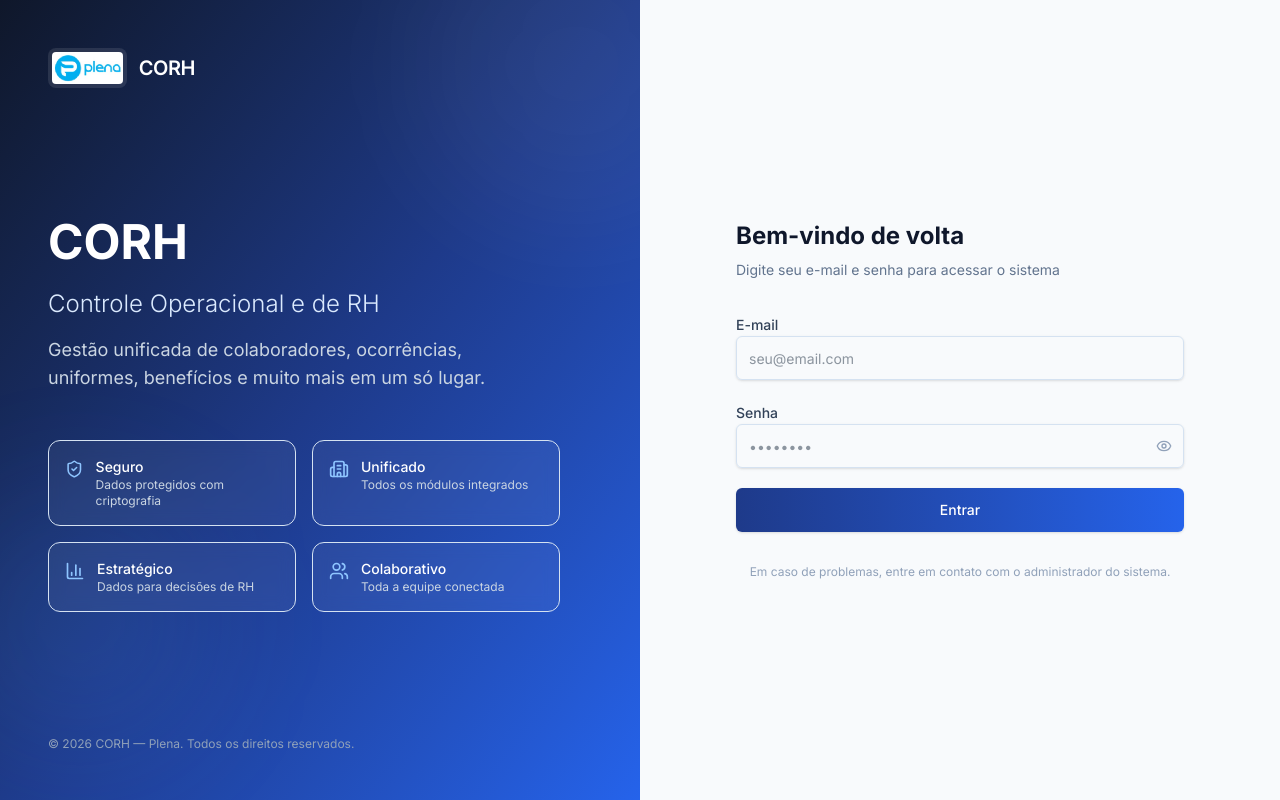
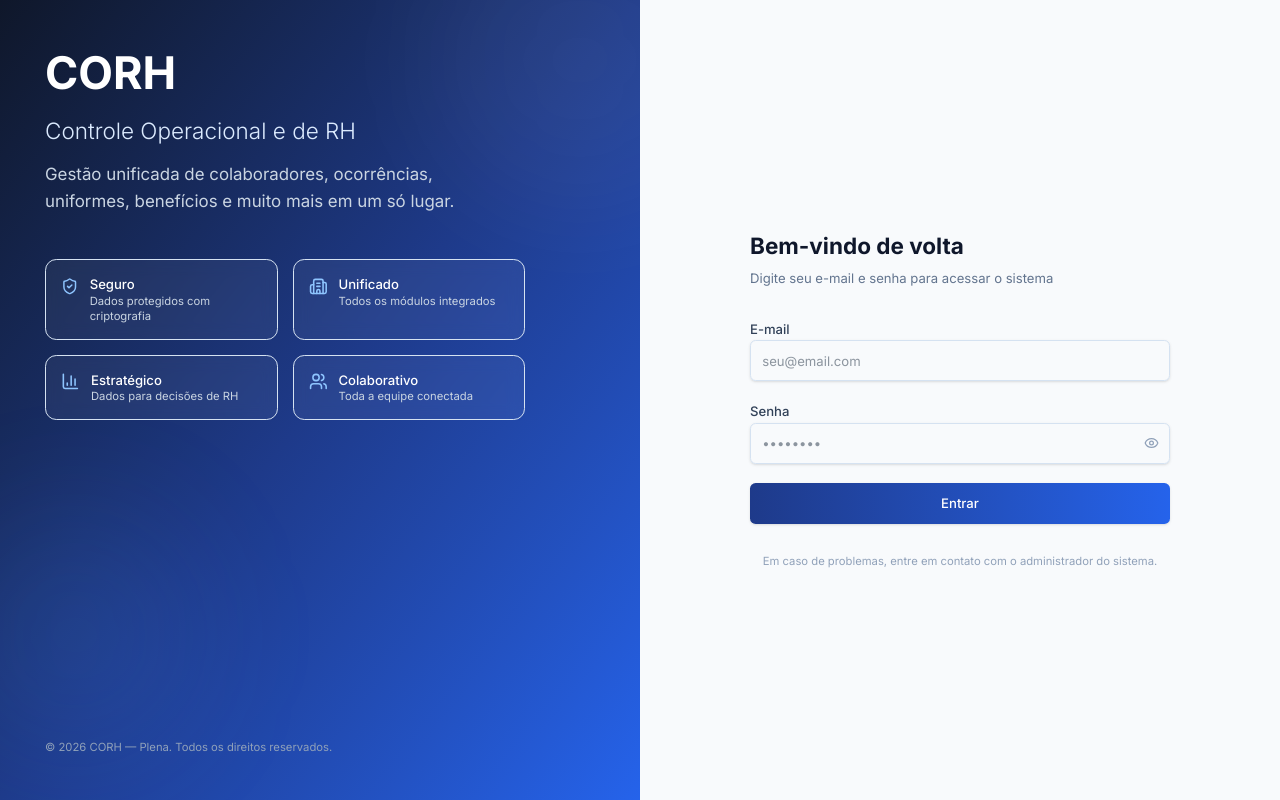
Before and after one commit to financeiroplenaserv-art/RH-Plena-Unificado, a React (Vite) app: page / in a window 1280 px wide. Built offline with nearby package versions, Linux system fonts and the light colour scheme; no server answers.

Commit message:
style(login): remove logo/texto do header e ajusta font-size base para 15px

```diff
--- a/src/index.css
+++ b/src/index.css
@@ -5,6 +5,9 @@
 @custom-variant dark (&:is(.dark *));
 
 :root {
+  /* Reduz ligeiramente a escala base do site (padrão 16px → 15px) */
+  font-size: 15px;
+
   /* Brand - Azul Edge sofisticado */
   --brand-50: #F0F7FF;
   --brand-100: #D9E9FF;
--- a/src/pages/LoginPage.tsx
+++ b/src/pages/LoginPage.tsx
@@ -29,15 +29,6 @@ export function LoginPage({ onLogin, loading = false }: LoginPageProps) {
         {/* Elementos decorativos sutis */}
         <div className="absolute -top-24 -right-24 w-80 h-80 rounded-full bg-white/5 blur-3xl" />
         <div className="absolute bottom-12 -left-12 w-64 h-64 rounded-full bg-blue-400/10 blur-3xl" />
-
-        <div className="relative z-10 flex items-center gap-3">
-          <img
-            src="/logo_plena_cab.jpg"
-            alt="Plena"
-            className="h-10 w-auto rounded-lg object-contain bg-white/10 p-1"
-          />
-          <span className="text-xl font-semibold tracking-tight">CORH</span>
-        </div>
 
         <div className="relative z-10 space-y-8 max-w-lg">
           <div className="space-y-4">
```
